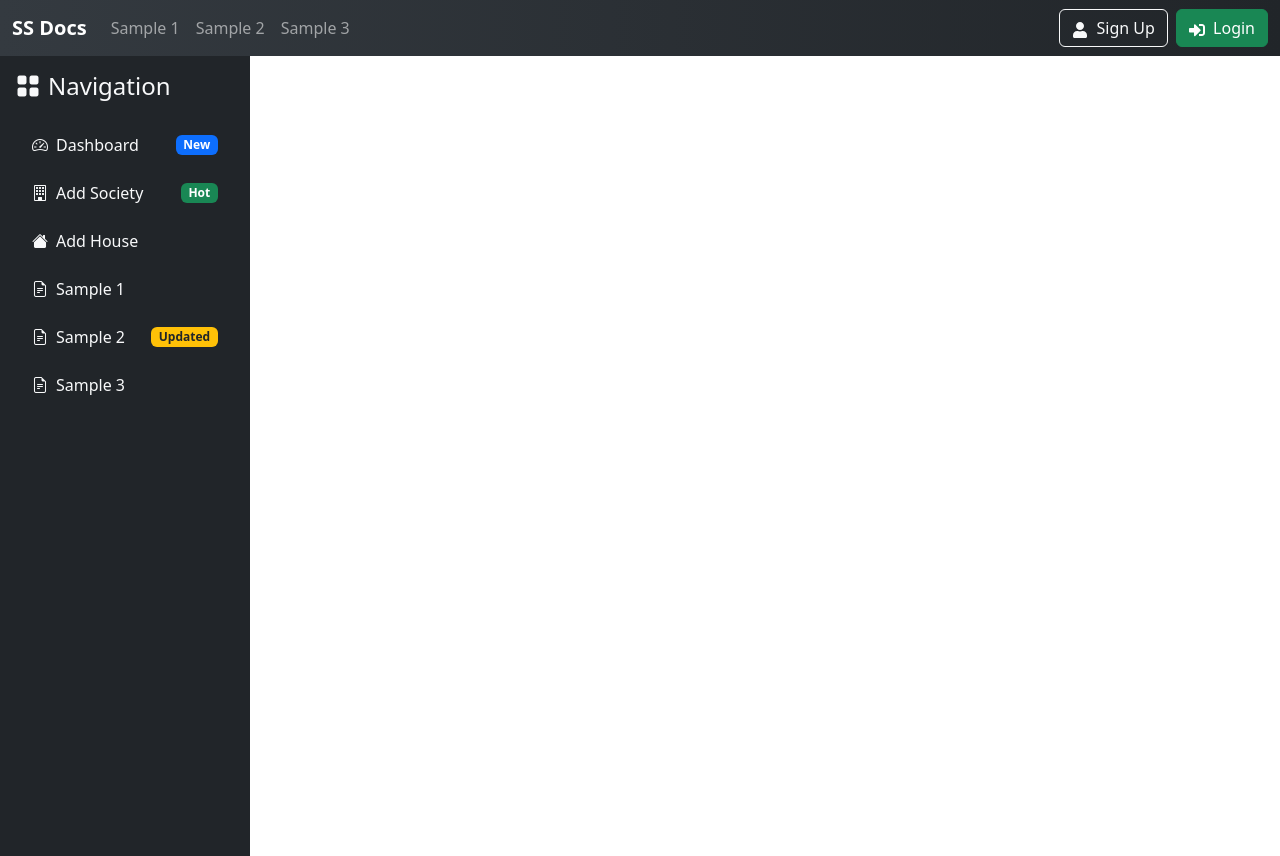
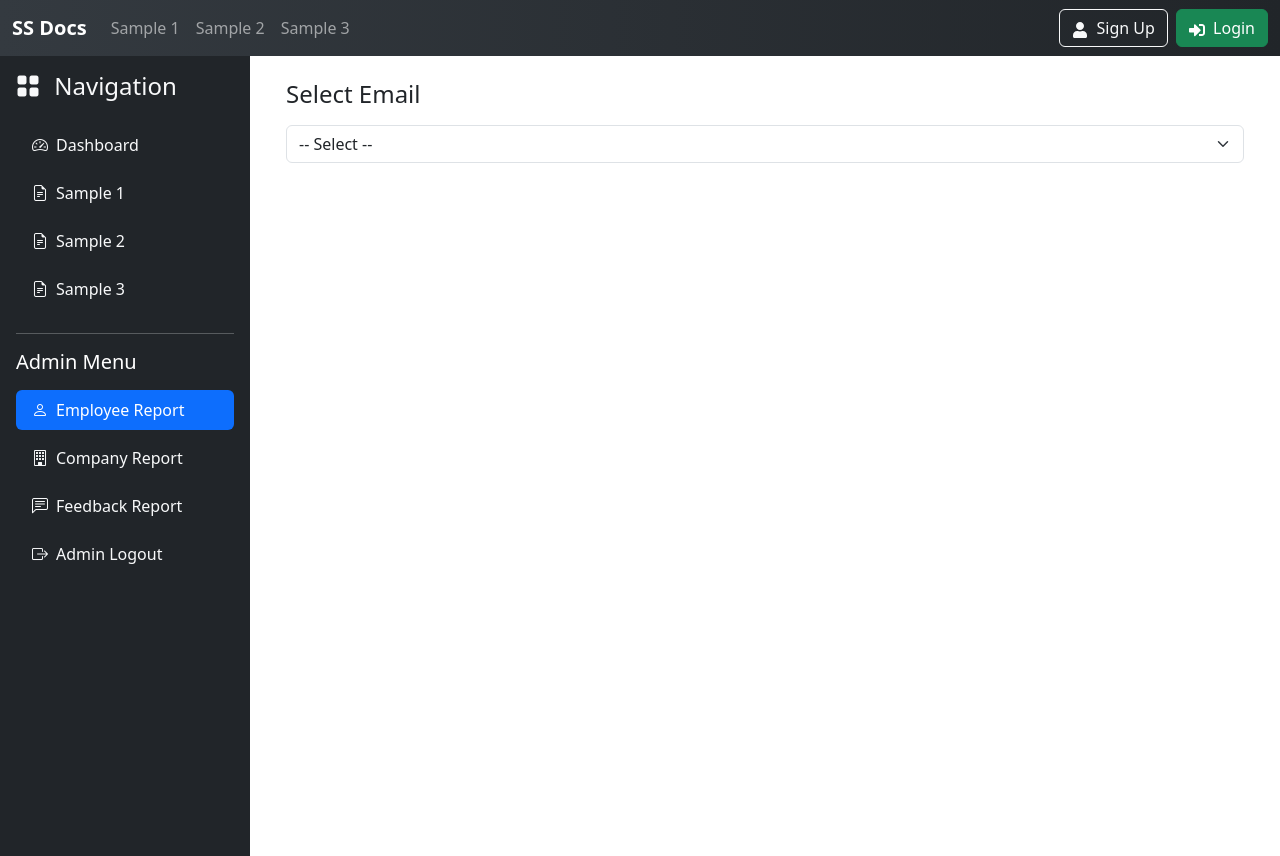
Before and after one commit to rajuramkeshmpp/16juneUiBatch, a React (Create React App) app: page /admin/employee-report in a window 1280 px wide. Built offline with nearby package versions, Linux system fonts and the light colour scheme.

Commit message:
implemented admin modul

```diff
--- a/package.json
+++ b/package.json
@@ -13,6 +13,7 @@
     "react-icons": "^5.5.0",
     "react-router-dom": "^7.6.3",
     "react-scripts": "5.0.1",
+    "react-toastify": "^11.0.5",
     "web-vitals": "^2.1.4"
   },
   "scripts": {
--- a/public/index.html
+++ b/public/index.html
@@ -1,6 +1,11 @@
 <!DOCTYPE html>
 <html lang="en">
   <head>
+    <link
+  rel="stylesheet"
+  href="https://cdn.jsdelivr.net/npm/bootstrap-icons@1.10.5/font/bootstrap-icons.css"
+/>
+
     <meta charset="utf-8" />
     <link rel="icon" href="%PUBLIC_URL%/favicon.ico" />
     <meta name="viewport" content="width=device-width, initial-scale=1" />
--- a/src/App.js
+++ b/src/App.js
@@ -1,90 +1,73 @@
-import { BrowserRouter, Route, Routes, Link, useLocation } from 'react-router-dom';
+import { BrowserRouter, Route, Routes, Link, useLocation, useNavigate } from 'react-router-dom';
 import Header from './Header';
 import Dashboard from './Dashboard';
 import Sample1 from './Sample1';
 import Sample2 from './Sample2';
 import Sample3 from './Sample3';
-import Footer from './Footer';
+import EmployeeReport from './EmployeeReport';
+import CompanyReport from './CompanyReport';
+import FeedbackReport from './FeedbackReport';
 
 function Sidebar() {
   const location = useLocation();
+  const navigate = useNavigate();
+
+  const handleLogout = () => {
+    // Example: localStorage.removeItem("adminToken");
+    navigate('/'); // Redirect to homepage or login
+  };
 
   return (
     <div className="bg-dark text-light vh-100" style={{ width: "250px" }}>
       <div className="p-3">
         <h4 className="mb-4">
-          <i className="bi bi-grid-fill me-2"></i>
-          Navigation
+          <i className="bi bi-grid-fill me-2"></i> Navigation
         </h4>
         <ul className="nav nav-pills flex-column gap-2">
           <li className="nav-item">
-            <Link
-              to="/dashboard"
-              className={`nav-link d-flex align-items-center ${
-                location.pathname === "/dashboard" ? "active" : "text-light"
-              }`}
-            >
-              <i className="bi bi-speedometer2 me-2"></i>
-              Dashboard
-              <span className="badge bg-primary ms-auto">New</span>
+            <Link to="/dashboard" className={`nav-link d-flex align-items-center ${location.pathname === "/dashboard" ? "active" : "text-light"}`}>
+              <i className="bi bi-speedometer2 me-2"></i> Dashboard
             </Link>
           </li>
           <li className="nav-item">
-            <Link
-              to="/society"
-              className={`nav-link d-flex align-items-center ${
-                location.pathname === "/society" ? "active" : "text-light"
-              }`}
-            >
-              <i className="bi bi-building me-2"></i>
-              Add Society
-              <span className="badge bg-success ms-auto">Hot</span>
+            <Link to="/sample1" className={`nav-link d-flex align-items-center ${location.pathname === "/sample1" ? "active" : "text-light"}`}>
+              <i className="bi bi-file-earmark-text me-2"></i> Sample 1
             </Link>
           </li>
           <li className="nav-item">
-            <Link
-              to="/house"
-              className={`nav-link d-flex align-items-center ${
-                location.pathname === "/house" ? "active" : "text-light"
-              }`}
-            >
-              <i className="bi bi-house-fill me-2"></i>
-              Add House
+            <Link to="/sample2" className={`nav-link d-flex align-items-center ${location.pathname === "/sample2" ? "active" : "text-light"}`}>
+              <i className="bi bi-file-earmark-text me-2"></i> Sample 2
             </Link>
           </li>
           <li className="nav-item">
-            <Link
-              to="/sample1"
-              className={`nav-link d-flex align-items-center ${
-                location.pathname === "/sample1" ? "active" : "text-light"
-              }`}
-            >
-              <i className="bi bi-file-earmark-text me-2"></i>
-              Sample 1
+            <Link to="/sample3" className={`nav-link d-flex align-items-center ${location.pathname === "/sample3" ? "active" : "text-light"}`}>
+              <i className="bi bi-file-earmark-text me-2"></i> Sample 3
+            </Link>
+          </li>
+        </ul>
+
+        <hr className="text-light mt-4" />
+        <h5 className="text-white mb-3">Admin Menu</h5>
+        <ul className="nav nav-pills flex-column gap-2">
+          <li className="nav-item">
+            <Link to="/admin/employee-report" className={`nav-link d-flex align-items-center ${location.pathname === "/admin/employee-report" ? "active" : "text-light"}`}>
+              <i className="bi bi-person me-2"></i> Employee Report
             </Link>
           </li>
           <li className="nav-item">
-            <Link
-              to="/sample2"
-              className={`nav-link d-flex align-items-center ${
-                location.pathname === "/sample2" ? "active" : "text-light"
-              }`}
-            >
-              <i className="bi bi-file-earmark-text me-2"></i>
-              Sample 2
-              <span className="badge bg-warning text-dark ms-auto">Updated</span>
+            <Link to="/admin/company-report" className={`nav-link d-flex align-items-center ${location.pathname === "/admin/company-report" ? "active" : "text-light"}`}>
+              <i className="bi bi-building me-2"></i> Company Report
             </Link>
           </li>
           <li className="nav-item">
-            <Link
-              to="/sample3"
-              className={`nav-link d-flex align-items-center ${
-                location.pathname === "/sample3" ? "active" : "text-light"
-              }`}
-            >
-              <i className="bi bi-file-earmark-text me-2"></i>
-              Sample 3
+            <Link to="/admin/feedback-report" className={`nav-link d-flex align-items-center ${location.pathname === "/admin/feedback-report" ? "active" : "text-light"}`}>
+              <i className="bi bi-chat-left-text me-2"></i> Feedback Report
             </Link>
+          </li>
+          <li className="nav-item">
+            <button onClick={handleLogout} className="nav-link btn btn-link text-start text-light d-flex align-items-center">
+              <i className="bi bi-box-arrow-right me-2"></i> Admin Logout
+            </button>
           </li>
         </ul>
       </div>
@@ -104,6 +87,11 @@ function App() {
             <Route path="/sample1" element={<Sample1 />} />
             <Route path="/sample2" element={<Sample2 />} />
             <Route path="/sample3" element={<Sample3 />} />
+
+            {/* Admin Report Pages */}
+            <Route path="/admin/employee-report" element={<EmployeeReport />} />
+            <Route path="/admin/company-report" element={<CompanyReport />} />
+            <Route path="/admin/feedback-report" element={<FeedbackReport />} />
           </Routes>
         </div>
       </div>
--- /dev/null
+++ b/src/CompanyReport.js
@@ -0,0 +1,72 @@
+import React, { useState } from 'react';
+
+const companies = [
+  {
+    name: "Shiwansh Solutions",
+    type: "IT Company",
+    contact: "Mr. Anil Kumar Sah",
+    city: "Mohali",
+    address: "45 New Market, Mohali",
+    email: "info@shiwansh.com",
+    mobile: "+91-9123456789",
+    description: "Software development and training services."
+  },
+  {
+    name: "MRA Infotech",
+    type: "IT Company",
+    contact: "Mr. Md Rizwan Ahmad",
+    city: "Muzaffarpur",
+    address: "Maripur, Muzaffarpur",
+    email: "info@mra.com",
+    mobile: "+91-7319970198",
+    description: "Software development ."
+  },
+  {
+    name: "I.R.F.A.N Goat Farm",
+    type: "Agriculture company",
+    contact: "Mr. Asar",
+    village: "Manpura",
+    address: "Muzaffarpur, Bihar",
+    email: "info@IRFAN.com",
+    mobile: "+91-9934210484",
+    description: "Goat farm for quality milk, meat, and breeding."
+  },
+  // Add more companies as needed
+];
+
+function CompanyReport() {
+  const [selectedCompany, setSelectedCompany] = useState("");
+
+  const company = companies.find(c => c.name === selectedCompany);
+
+  return (
+    <div className="container">
+      <h4 className="mb-3">Select Company</h4>
+      <select
+        className="form-select mb-4"
+        value={selectedCompany}
+        onChange={(e) => setSelectedCompany(e.target.value)}
+      >
+        <option value="">-- Select --</option>
+        {companies.map((c, idx) => (
+          <option key={idx} value={c.name}>{c.name}</option>
+        ))}
+      </select>
+
+      {company && (
+        <div>
+          <p><strong>Name:</strong> {company.name}</p>
+          <p><strong>Type:</strong> {company.type}</p>
+          <p><strong>Contact:</strong> {company.contact}</p>
+          <p><strong>City:</strong> {company.city}</p>
+          <p><strong>Address:</strong> {company.address}</p>
+          <p><strong>Email:</strong> {company.email}</p>
+          <p><strong>Mobile:</strong> {company.mobile}</p>
+          <p><strong>Description:</strong> {company.description}</p>
+        </div>
+      )}
+    </div>
+  );
+}
+
+export default CompanyReport;
--- /dev/null
+++ b/src/EmployeeReport.js
@@ -0,0 +1,60 @@
+import React, { useState } from 'react';
+
+const employees = [
+  {
+    name: "Rizwan Ahmad",
+    email: "rizwan@ss.com",
+    role: "Frontend Developer",
+    mobile: "+91-9876543210",
+    status: "Active"
+  },
+   {
+    name: "Vivek",
+    email: "viv@ss.com",
+    role: "Java Developer",
+    mobile: "+91-9876743210",
+    status: "Active"
+  },
+  {
+    name: "Piyush Mehta",
+    email: "piyush@ss.com",
+    role: "Backend Developer",
+    mobile: "+91-9234567890",
+    status: "Inactive"
+  }
+  // Add more employee data if needed
+];
+
+function EmployeeReport() {
+  const [selectedEmail, setSelectedEmail] = useState("");
+
+  const emp = employees.find(e => e.email === selectedEmail);
+
+  return (
+    <div className="container">
+      <h4 className="mb-3">Select Email</h4>
+      <select
+        className="form-select mb-4"
+        value={selectedEmail}
+        onChange={(e) => setSelectedEmail(e.target.value)}
+      >
+        <option value="">-- Select --</option>
+        {employees.map((e, idx) => (
+          <option key={idx} value={e.email}>{e.email}</option>
+        ))}
+      </select>
+
+      {emp && (
+        <div>
+          <p><strong>Name:</strong> {emp.name}</p>
+          <p><strong>Email:</strong> {emp.email}</p>
+          <p><strong>Role:</strong> {emp.role}</p>
+          <p><strong>Mobile:</strong> {emp.mobile}</p>
+          <p><strong>Status:</strong> {emp.status}</p>
+        </div>
+      )}
+    </div>
+  );
+}
+
+export default EmployeeReport;
--- /dev/null
+++ b/src/FeedbackReport.js
@@ -0,0 +1,52 @@
+import React, { useState } from 'react';
+
+function FeedbackReport() {
+  const feedbackList = [
+    {
+      email: 'rizwan@example.com',
+      name: 'Rizwan Ahmad',
+      feedback: 'Great platform for job seekers and companies alike!',
+    },
+    {
+      email: 'shreya@example.com',
+      name: 'Shreya Sharma',
+      feedback: 'Very clean design and easy navigation. Loved it!',
+    },
+  ];
+
+  const [selectedEmail, setSelectedEmail] = useState('');
+
+  const selectedFeedback = feedbackList.find(fb => fb.email === selectedEmail);
+
+  return (
+    <div className="text-white">
+      <h4 className="mb-4">Feedback Report</h4>
+
+      <div className="mb-3">
+        <label className="form-label">Select Email</label>
+        <select
+          className="form-select"
+          value={selectedEmail}
+          onChange={(e) => setSelectedEmail(e.target.value)}
+        >
+          <option value="">-- Select Email --</option>
+          {feedbackList.map(fb => (
+            <option key={fb.email} value={fb.email}>{fb.email}</option>
+          ))}
+        </select>
+      </div>
+
+      {selectedFeedback && (
+        <div className="card bg-secondary text-white mt-4">
+          <div className="card-body">
+            <h5 className="card-title">{selectedFeedback.name}</h5>
+            <p className="card-text"><strong>Email:</strong> {selectedFeedback.email}</p>
+            <p className="card-text"><strong>Feedback:</strong> {selectedFeedback.feedback}</p>
+          </div>
+        </div>
+      )}
+    </div>
+  );
+}
+
+export default FeedbackReport;
```
Also changed, not shown: 1 other file (tests, documents, lock files or other folders).
